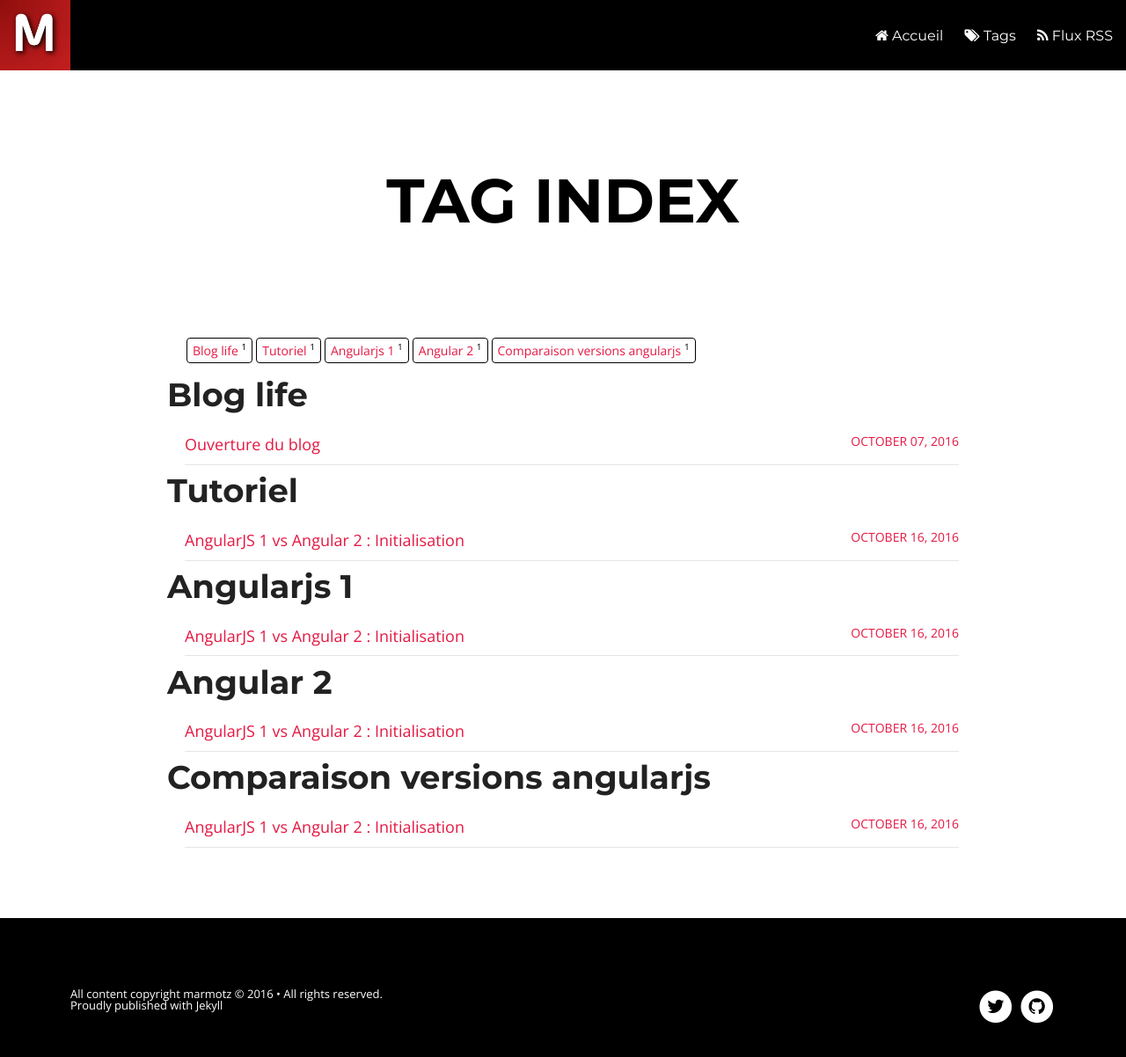
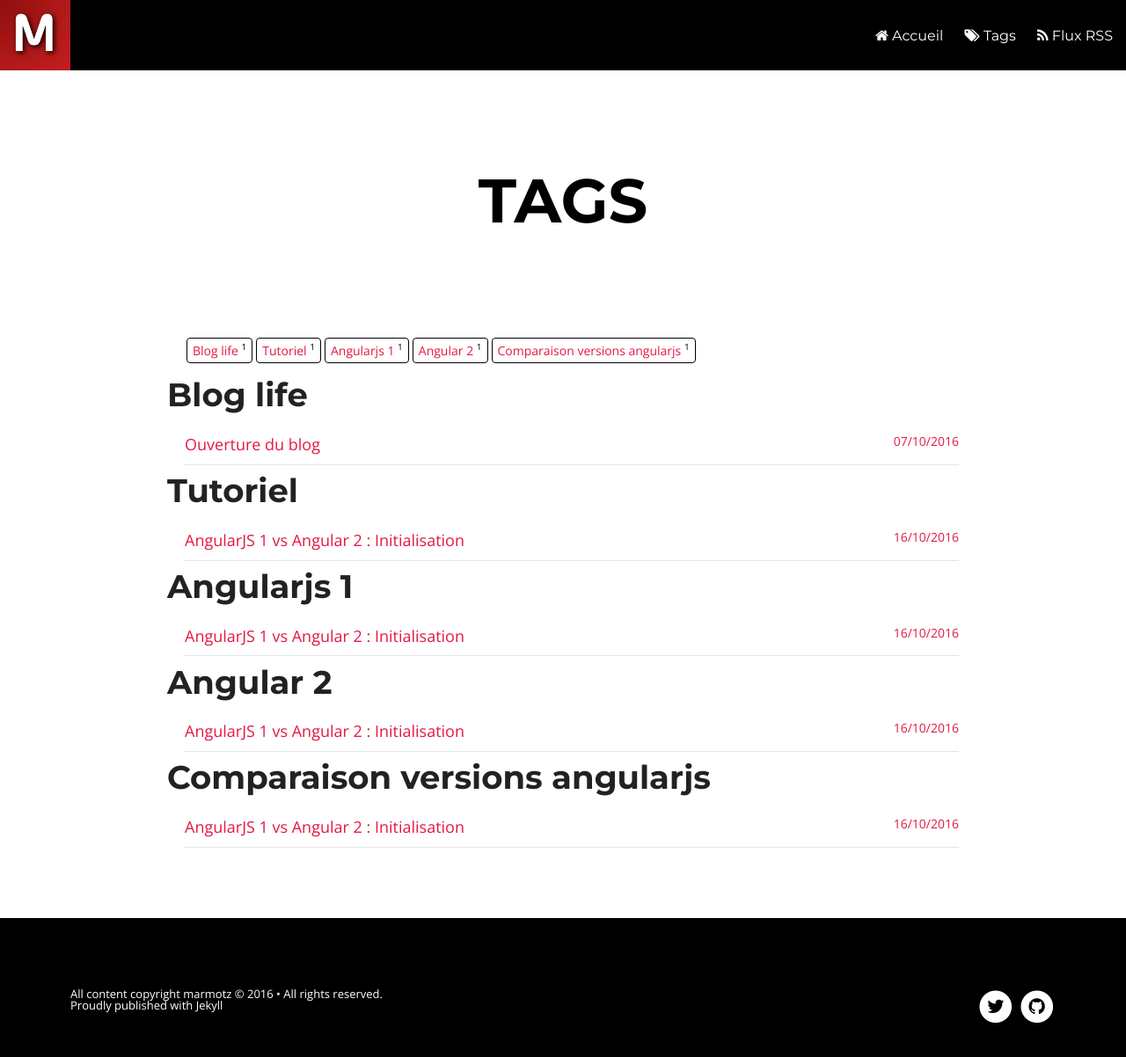
Before and after one commit to marmotz/marmotz.github.io, a Jekyll site: the page built from tags.html, in a window 1280 px wide, cut to the strip 0-1243 px from the top of the page. Shown: the top 1202 px of the strip at 88% size. Built offline with Jekyll 4.4.1, drawn with Linux system fonts in a browser that asks for light colours; nearby versions of some CDN libraries.

Commit message:
Some fixes

```diff
--- a/_config.yml
+++ b/_config.yml
@@ -16,7 +16,7 @@
   avatar      : avatar.jpg
   email       : rlittolff@gmail.com
   # Use the coder's toolbox at http://coderstoolbox.net/string/#!encoding=xml&action=encode&charset=us_ascii to encode your description into XML string
-  # description : Dev PHP/JS
+  description : Passionn&#233; de dev depuis mon plus jeune age, j&#39;ai d&#233;couvert le dev web &#224; ses d&#233;buts. J&#39;ai la chance de pouvoir en vivre.
   # Social networking links used in footer. Update and remove as you like.
   twitter     : marmotz
   # facebook:       hmfaysal
--- a/_includes/signoff.html
+++ b/_includes/signoff.html
@@ -1,19 +1,14 @@
             <div class="notepad-author-info">
                 <div class="row">
                     <section class="notepad-post-author small-12 columns">
-
                             <img src="{{site.url}}/images/{{ site.owner.avatar }}" class="notepad-post-author-avatar" alt="{{ site.owner.name }}'s photo">
-
 
                             <span class="author-label">Auteur</span>
                             <h1>{{ site.owner.name }}</h1>
 
-
                             <p><a href="mailto:{{ site.owner.email }}" class="author-website">{{ site.owner.email }}</a></p>
 
-
                             <p>{{ site.owner.description }}</p>
-
                     </section>
                 </div>
             </div>
--- a/categories.html
+++ b/categories.html
@@ -1,11 +1,9 @@
 ---
 layout: page
-title: Category Index
+title: Catégories
 permalink: /categories/index.html
-title: Category Index
 tags: [Categories]
 description: "An archive of posts sorted by categories."
-
 ---
 
 <ul class="tag-box inline">
--- a/index.html
+++ b/index.html
@@ -47,15 +47,13 @@
             </section>
 
             <div class="notepad-index-post-tags">
-                    {% for tag in post.categories %}
-                        <a href="{{ site.url }}/categories/index.html#{{ post.categories | cgi_encode }}" title="Autres articles dans {{ tag | capitalize }}">
+                {% for tag in post.tags %}
+                    <a href="{{ site.url }}/tags/index.html#{{ tag | cgi_encode }}" title='Autres articles taggé "{{ tag | capitalize }}"'>
                         {{ tag | capitalize }}
                     </a>
                     {% unless forloop.last %}&nbsp;{% endunless %}
                 {% endfor %}
-
             </div>
-
         </div>
     </article>
 	{% endfor %}
--- a/tags.html
+++ b/tags.html
@@ -1,6 +1,6 @@
 ---
 layout: page
-title: Tag Index
+title: Tags
 permalink: /tags/index.html
 description: "An archive of posts sorted by tag."
 ---
@@ -25,7 +25,16 @@
 		{% for post in pages_list %}
 			{% if post.title != null %}
 			{% if group == null or group == post.group %}
-			<li><a href="{{ site.url }}{{ post.url }}">{{ post.title }}<span class="entry-date"><time datetime="{{ post.date | date_to_xmlschema }}" itemprop="datePublished">{{ post.date | date: "%B %d, %Y" }}</time></a></li>
+			<li>
+                <a href="{{ site.url }}{{ post.url }}">
+                    {{ post.title }}
+                    <span class="entry-date">
+                        <time datetime="{{ post.date | date_to_xmlschema }}" itemprop="datePublished">
+                            {{ post.date | date: "%d/%m/%Y" }}
+                        </time>
+                    </span>
+                </a>
+            </li>
 			{% endif %}
 			{% endif %}
 		{% endfor %}
```
Also changed, not shown: _posts/2016-10-16-angularjs1-vs-angular2-initialisation.md (renamed from _posts/2016-10-17-angular1-vs-angular2-initialization.md, +9 -6 lines), images/2016/2016-10-16-angularjs1-vs-angular2-initialisation-cover.jpg (renamed from images/2016/2016-10-17-angular1-vs-angular2-initialization-cover.jpg). Lines whose indentation alone changed are shown as unchanged.
